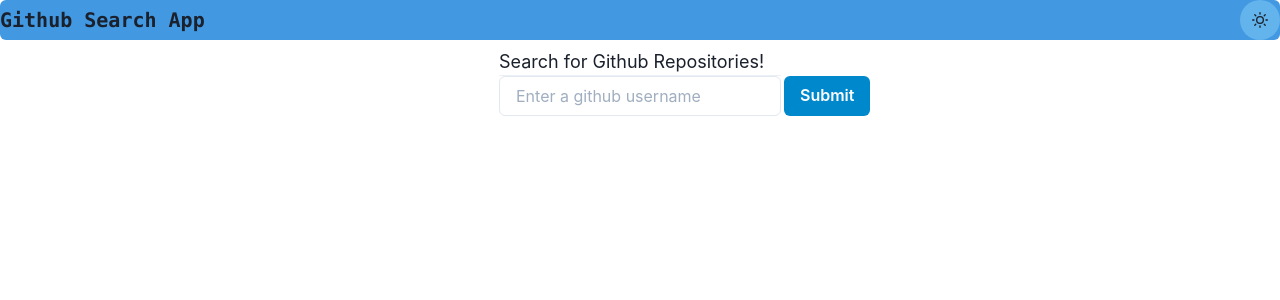
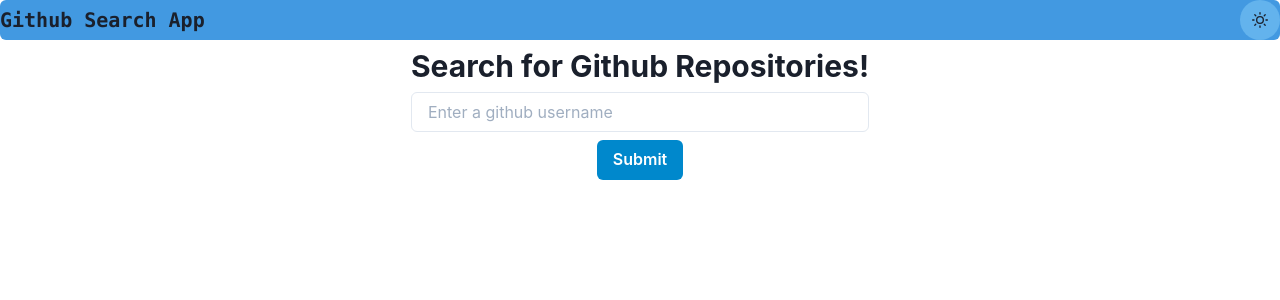
Before and after one commit to nme22/githubsearch, a Next.js app: page / in a window 1280 px wide. Shown: the top 300 px of the page. Built offline with nearby package versions, Linux system fonts and the light colour scheme.

Commit message:
fixed handleGithubSearch

```diff
--- a/components/Search.js
+++ b/components/Search.js
@@ -1,9 +1,7 @@
 import React from 'react';
 import {
   Input,
-  Box,
   Text,
-  Divider,
   Button,
   Avatar,
   Heading,
@@ -13,19 +11,20 @@ import {
   ListItem,
   ListIcon,
   Link,
+  useToast,
 } from '@chakra-ui/react';
 import { LinkIcon, ViewIcon } from '@chakra-ui/icons';
-import { FaStar, FaLocationArrow } from 'react-icons/fa';
+import { FaStar, FaLocationArrow, FaFolderOpen } from 'react-icons/fa';
 
 import { useState } from 'react';
 
 export default function SearchGithub() {
   const [username, setUsername] = useState('');
   const [data, setData] = useState({});
+  const toast = useToast();
 
   async function handleGithubSearch() {
-    /// Clean this up a little later there guy
-    await fetch('/api/github', {
+    fetch('/api/github', {
       method: 'POST',
       body: JSON.stringify(username),
     })
@@ -39,9 +38,9 @@ export default function SearchGithub() {
   }
 
   return (
-    <Box>
-      <Text fontSize="lg"> Search for Github Repositories!</Text>
-      <Divider />
+    <VStack>
+      <Heading size="lg"> Search for Github Repositories!</Heading>
+
       <Input
         placeholder="Enter a github username"
         onChange={handleUsername}
@@ -50,7 +49,7 @@ export default function SearchGithub() {
       />
       <Button
         colorScheme="telegram"
-        position="absolute"
+        position="relative"
         ml="3px"
         onClick={handleGithubSearch}
       >
@@ -72,11 +71,19 @@ export default function SearchGithub() {
             alignSelf="center"
             size="3xl"
             borderWidth="thin"
+            borderColor="black"
           />
-          <Heading fontSize="lg" fontFamily="fantasy" fontStyle="oblique">
+          <Heading fontSize="lg" fontFamily="mono" fontStyle="oblique">
             {data.data.name}
           </Heading>
-          <List bgColor="whiteAlpha.400" spacing="4px" borderRadius="md">
+          <List
+            bgColor="whiteAlpha.400"
+            spacing="4px"
+            borderRadius="md"
+            w="full"
+            borderColor="whiteAlpha.400"
+            borderWidth="2px"
+          >
             <ListItem>
               <ListIcon as={FaLocationArrow} />
               {data.data.location}
@@ -93,6 +100,10 @@ export default function SearchGithub() {
               <ListIcon as={FaStar} />
               {data.data.starred_url.length}
             </ListItem>
+            <ListItem>
+              <ListIcon as={FaFolderOpen} />
+              Public Repos: {data.data.public_repos}
+            </ListItem>
           </List>
           <Container>
             <Text fontWeight="bold" fontFamily="fantasy">
@@ -101,6 +112,6 @@ export default function SearchGithub() {
           </Container>
         </VStack>
       ) : null}
-    </Box>
+    </VStack>
   );
 }
--- a/pages/api/Github.js
+++ b/pages/api/Github.js
@@ -1,6 +1,7 @@
 export default async function handler(req, res) {
   const username = JSON.parse(req.body);
-
+  /// For a list of multiple users use https://api.github.com/search/users?q=${username}
+  /// Then take results, map through data to get login,
   const response = await fetch(`https://api.github.com/users/${username}`, {
     method: 'GET',
     headers: {
```
